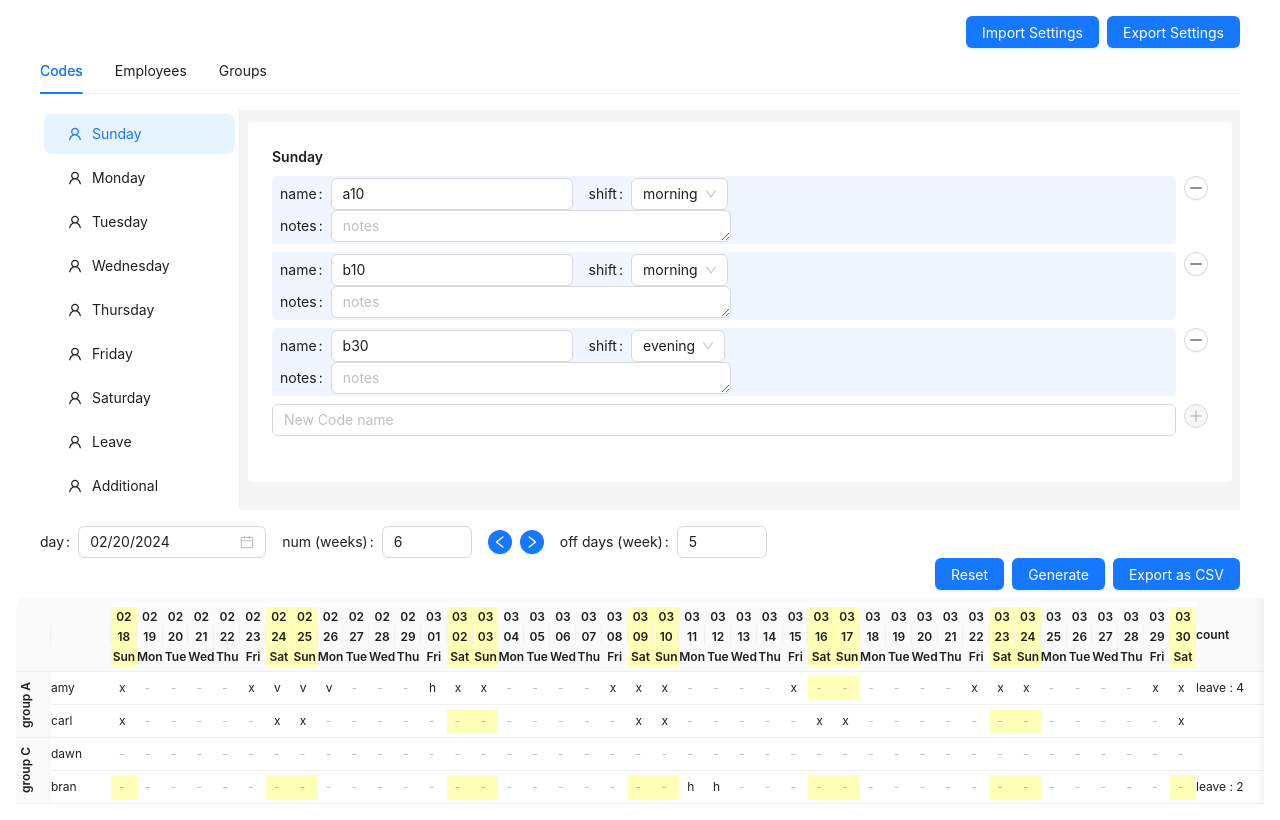
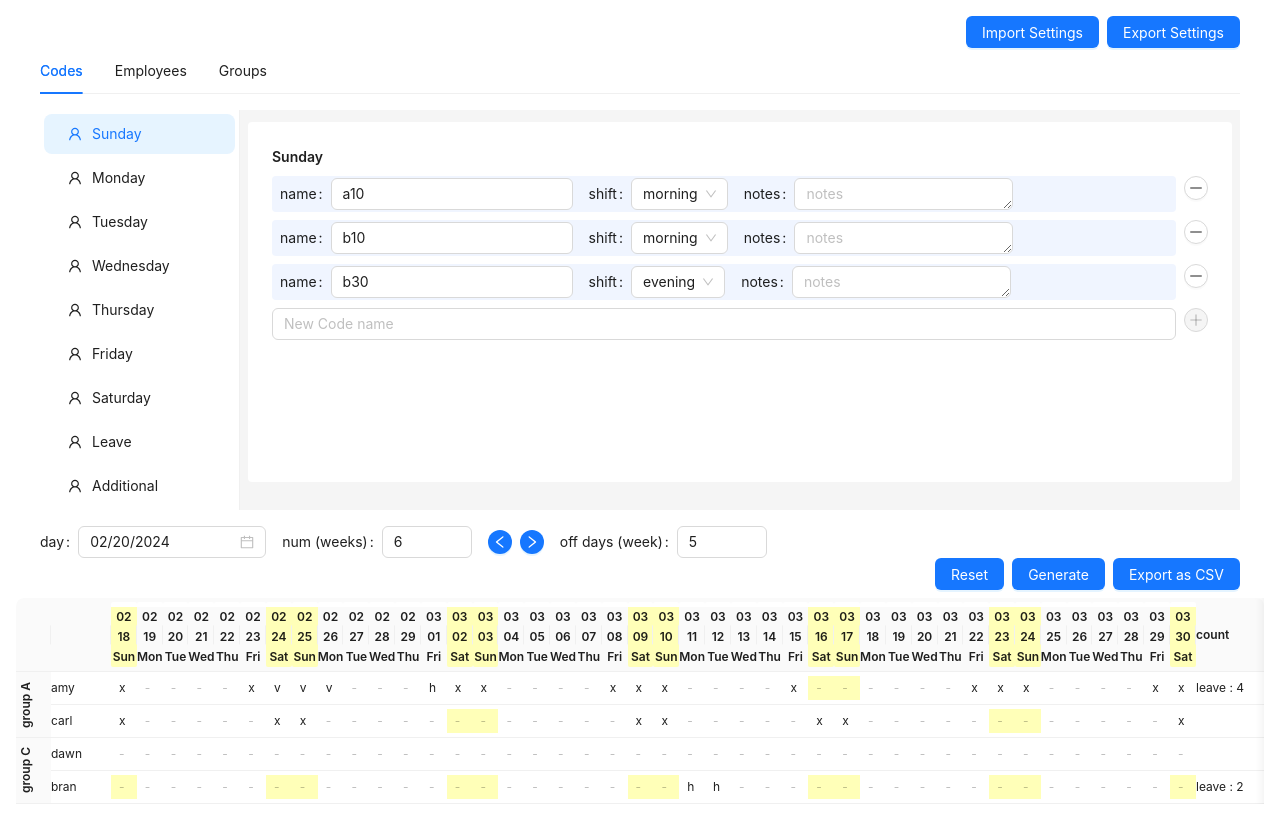
Before and after one commit to davidleecodes/scheduler, a React (Create React App) app: page / in a window 1280 px wide. Built offline with nearby package versions, Linux system fonts and the light colour scheme.

Commit message:
Code list style update

```diff
--- a/src/components/CodeList.js
+++ b/src/components/CodeList.js
@@ -207,7 +207,8 @@ const CodeList = ({
                         placeholder="notes"
                         value={code.notes}
                         style={{
-                          width: 400,
+                          // width: 400,
+                          flexGrow: 1,
                         }}
                       />
                     </Form.Item>
```
